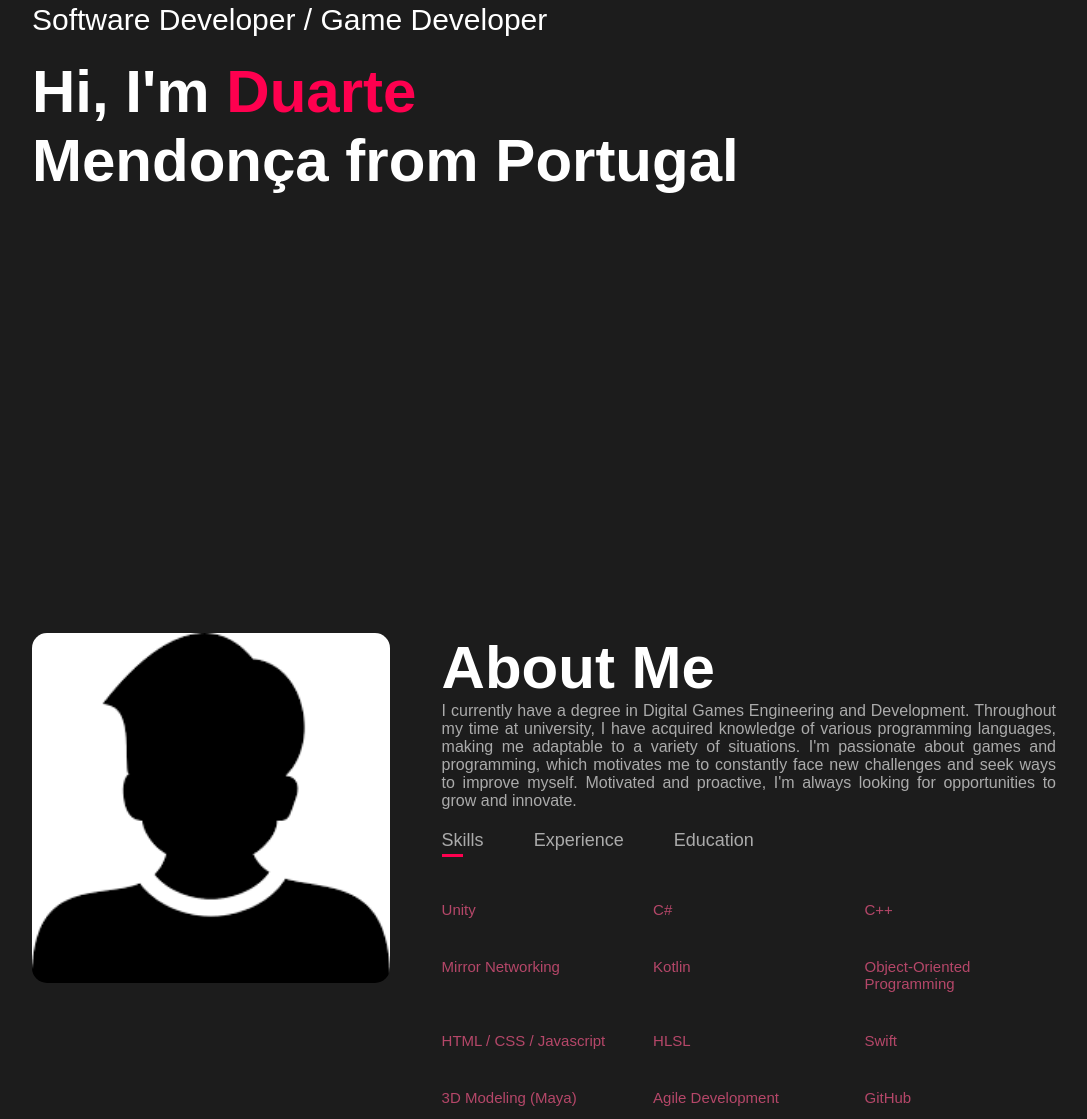
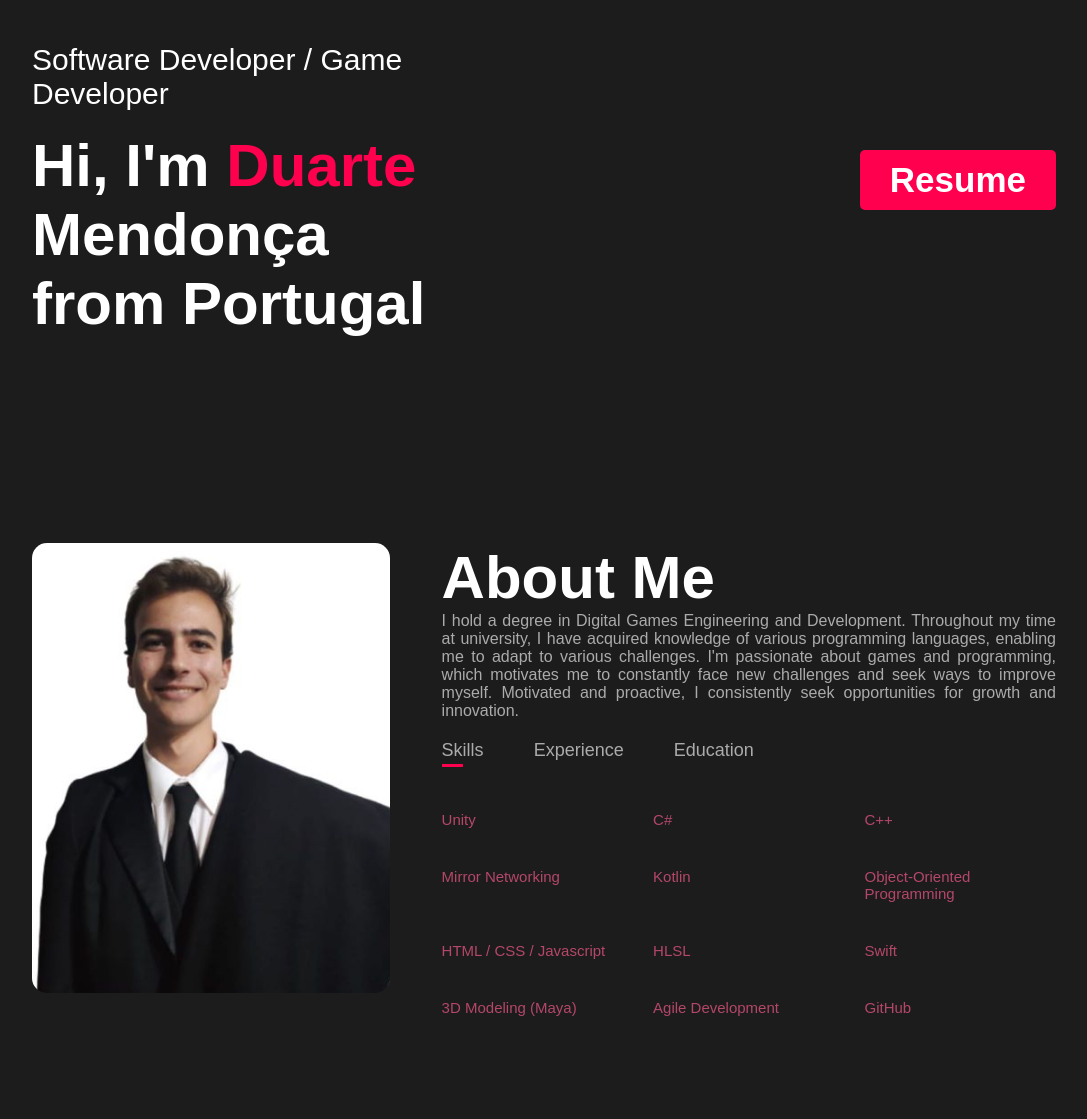
Before and after one commit to DuarteMendonca24/Portfolio, a plain HTML site: page index.html in a window 1280 px wide. Shown: the part 257-1376 px from the top of the page, without its empty margins (96-1183 px from the left). Drawn offline with Linux system fonts and the light colour scheme; a web font is replaced by a local one.

Commit message:
Resume button
Added a button to display resume

```diff
--- a/index.html
+++ b/index.html
@@ -26,8 +26,16 @@
           </ul>
         </nav>
         <div class="header-text">
-          <p>Software Developer / Game Developer</p>
-          <h1>Hi, I'm <span>Duarte</span><br />Mendonça from Portugal</h1>
+          <div class="text-content">
+            <p>Software Developer / Game Developer</p>
+            <h1>Hi, I'm <span>Duarte</span><br />Mendonça from Portugal</h1>
+          </div>
+          <a
+            href="files/DuarteMendoncaResume.pdf"
+            target="_blank"
+            class="resume-button"
+            ><h1>Resume</h1>
+          </a>
         </div>
       </div>
     </div>
@@ -36,18 +44,18 @@
       <div class="container">
         <div class="row">
           <div class="about-col-1">
-            <img src="images/user.png" />
+            <img src="images/myPhoto.jpg" />
           </div>
           <div class="about-col-2">
             <h1 class="sub-title">About Me</h1>
             <p>
-              I currently have a degree in Digital Games Engineering and
-              Development. Throughout my time at university, I have acquired
-              knowledge of various programming languages, making me adaptable to
-              a variety of situations. I'm passionate about games and
-              programming, which motivates me to constantly face new challenges
-              and seek ways to improve myself. Motivated and proactive, I'm
-              always looking for opportunities to grow and innovate.
+              I hold a degree in Digital Games Engineering and Development.
+              Throughout my time at university, I have acquired knowledge of
+              various programming languages, enabling me to adapt to various
+              challenges. I'm passionate about games and programming, which
+              motivates me to constantly face new challenges and seek ways to
+              improve myself. Motivated and proactive, I consistently seek
+              opportunities for growth and innovation.
             </p>
 
             <div class="tab-titles">
--- a/style.css
+++ b/style.css
@@ -62,6 +62,15 @@ nav ul li a:hover::after {
 .header-text {
   margin-top: 20%;
   font-size: 30px;
+  display: flex;
+  justify-content: flex-start;
+  align-items: center;
+}
+
+.text-content {
+  max-width: 100%; /* Reduce the width */
+  margin-right: 420px; /* Add some space between the text and the button */
+  margin-top: 40px;
 }
 
 .header-text h1 {
@@ -73,6 +82,27 @@ nav ul li a:hover::after {
   color: #ff004f;
 }
 
+.resume-button {
+  padding: 10px 30px;
+  background-color: #ff004f;
+  color: white;
+  text-decoration: none;
+  border-radius: 5px;
+  transition: background-color 0.3s ease;
+  margin-top: 20px; /* Adjust this to align with the text */
+}
+
+.resume-button:hover {
+  background-color: #e60045;
+}
+
+.resume-button h1 {
+  font-size: 35px; /* Set a specific size for the h1 inside the button */
+  margin: 0; /* Remove extra margins */
+  padding: 0; /* Remove extra padding */
+  display: inline; /* Keep the h1 inline */
+}
+
 .header-logoText h1 {
   font-size: 40px;
 }
@@ -82,7 +112,8 @@ nav ul li a:hover::after {
 }
 /*--------------------about--------------*/
 #about {
-  padding: 80px 0;
+  margin-top: -50px;
+  padding: 40px 0;
   color: #ababab;
 }
 
@@ -98,6 +129,8 @@ nav ul li a:hover::after {
 
 .about-col-1 img {
   width: 100%;
+  height: 450px;
+  object-fit: cover; /* This ensures the image maintains its aspect ratio */
   border-radius: 15px;
 }
 
@@ -185,7 +218,7 @@ nav ul li a:hover::after {
 /*-------------portfolio---------------*/
 
 #portfolio {
-  padding: 50px 0;
+  padding: 80px 0;
 }
 
 .work-list {
```
Also changed, not shown: images/myPhoto.jpg (added), 1 other file.
